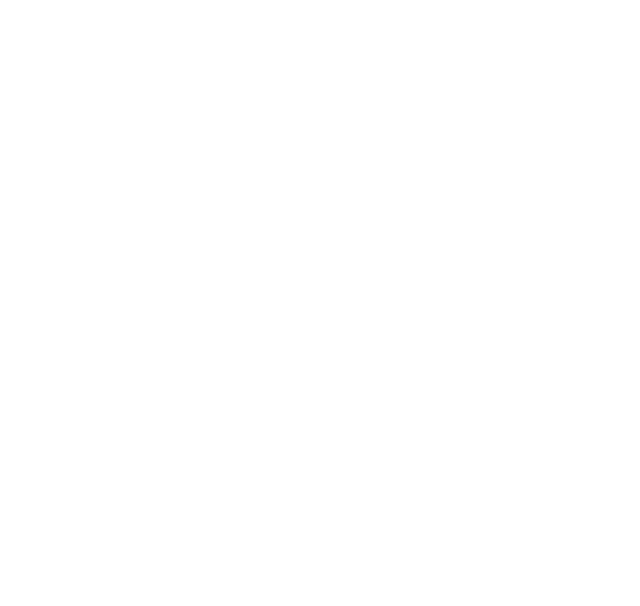
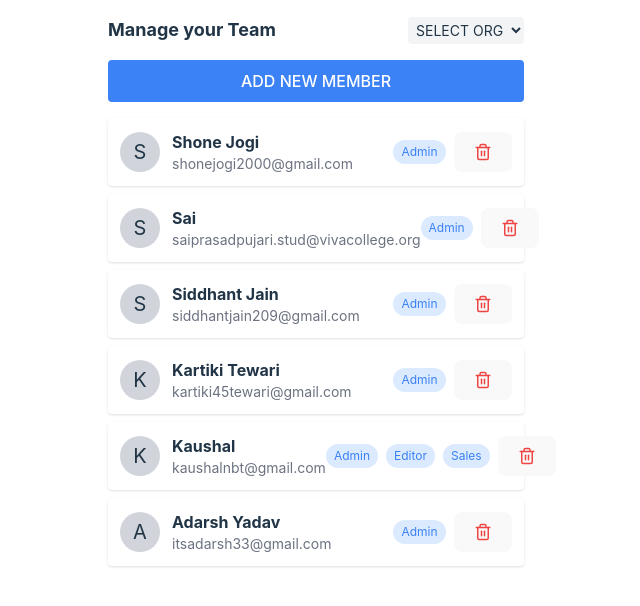
Before and after one commit to Aryan-goel/beyondchat, a React (Vite) app: page /team in a window 1280 px wide. Before the commit this address had no page. Shown: the top 606 px of the page, without its empty margins (324-964 px from the left). Built offline with nearby package versions, Linux system fonts and the light colour scheme.

Commit message:
new components

```diff
--- a/src/App.jsx
+++ b/src/App.jsx
@@ -5,6 +5,9 @@ import './App.css'
 import LandingPage from './LandingPage'
 import { BrowserRouter, Route, Routes } from 'react-router-dom'
 import ChatList from './ChatList'
+import SwitchOrganization from './Organizations'
+import LeadsList from './Leads'
+import TeamManagement from './Team'
 
 function App() {
   const [count, setCount] = useState(0)
@@ -15,6 +18,9 @@ function App() {
         <Routes>
           <Route path='/' element={<LandingPage />} />
           <Route path='/explore' element={<ChatList />} />
+          <Route path='/org' element={<SwitchOrganization />} />
+          <Route path='/leads' element={<LeadsList />} />
+          <Route path='/team' element={<TeamManagement />} />
 
         </Routes>
       </BrowserRouter>
--- /dev/null
+++ b/src/Leads.jsx
@@ -0,0 +1,49 @@
+import React from 'react';
+import { Mail, MessageCircle, Phone, FileText, Activity } from 'lucide-react';
+import Sidebar from './SideBar';
+
+const LeadCard = ({ name, location, date }) => {
+    return (
+        <div className="p-4 bg-white rounded-lg shadow-md mb-4">
+            <div className="flex justify-between items-center">
+                <div>
+                    <h2 className="text-lg font-semibold text-black">{name}</h2>
+                    <p className="text-gray-500 text-sm">{location}</p>
+                </div>
+                <div className="text-gray-400 text-sm">{date}</div>
+            </div>
+            <div className="mt-2 flex justify-around text-blue-600">
+                <Mail className="w-6 h-6" />
+                <MessageCircle className="w-6 h-6 text-green-500" />
+                <Phone className="w-6 h-6" />
+                <FileText className="w-6 h-6" />
+                <Activity className="w-6 h-6" />
+            </div>
+        </div>
+    );
+};
+
+const LeadsList = () => {
+    const leads = [
+        { name: 'hello', location: 'Lucknow, India', date: '8/30/24' },
+        { name: 'hello', location: 'Lucknow, India', date: '8/23/24' },
+        { name: 'hello', location: 'Lucknow, India', date: '8/24/24' },
+        { name: 'Adarsh Yadav', location: 'Lucknow, India', date: '8/19/24' },
+        { name: 'Adarsh Yadav', location: 'Lucknow, India', date: '8/20/24' },
+        { name: 'Adarsh Yadav', location: 'Lucknow, India', date: '8/28/24' },
+    ];
+
+    return (
+        <>
+        <Sidebar/>
+        <div className="bg-gray-100 p-4 min-h-screen">
+            <h1 className="text-xl font-bold mb-4 text-black">Leads for you</h1>
+            {leads.map((lead, index) => (
+                <LeadCard key={index} name={lead.name} location={lead.location} date={lead.date} />
+            ))}
+        </div>
+        </>
+    );
+};
+
+export default LeadsList;
--- /dev/null
+++ b/src/Organizations.jsx
@@ -0,0 +1,33 @@
+import React from 'react';
+import { Menu, PlusCircle } from 'lucide-react';
+import Sidebar from './SideBar';
+
+const SwitchOrganization = () => {
+    return (
+        <>
+            <Sidebar />
+            <div className="min-h-screen bg-white p-4 flex flex-col items-center justify-start">
+
+
+                <div className="mt-6 w-full text-center">
+                    <h2 className="text-lg font-semibold text-gray-900">Which organization do you want to manage?</h2>
+                    <div className="mt-4">
+                        <input
+                            type="text"
+                            placeholder=""
+                            className="w-full border border-gray-300 rounded-md py-2 px-4"
+                        />
+                    </div>
+                    <div className="mt-4">
+                        <button className="bg-pink-500 text-white rounded-md py-2 px-4 flex items-center justify-center">
+                            <PlusCircle size={20} className="mr-2" />
+                            ADD NEW ORG
+                        </button>
+                    </div>
+                </div>
+            </div>
+        </>
+    );
+};
+
+export default SwitchOrganization;
--- a/src/SideBar.jsx
+++ b/src/SideBar.jsx
@@ -23,22 +23,22 @@ const Sidebar = () => {
                             <Globe className="mr-2" size={18} />
                             Explore Chats
                         </Link>
-                        <a href="#" className="flex items-center text-gray-700 hover:bg-gray-100 p-2 rounded-md">
+                        <Link to="/org" className="flex items-center text-gray-700 hover:bg-gray-100 p-2 rounded-md">
                             <LayoutDashboard className="mr-2" size={18} />
                             Switch Organization
-                        </a>
-                        <a href="#" className="flex items-center text-gray-700 hover:bg-gray-100 p-2 rounded-md">
+                        </Link>
+                        <Link to="/leads" className="flex items-center text-gray-700 hover:bg-gray-100 p-2 rounded-md">
                             <Briefcase className="mr-2" size={18} />
                             Business Leads
-                        </a>
-                        <a href="#" className="flex items-center text-blue-500 hover:bg-blue-50 p-2 rounded-md">
+                        </Link>
+                        <Link to="/" className="flex items-center text-blue-500 hover:bg-blue-50 p-2 rounded-md">
                             <Monitor className="mr-2" size={18} />
                             View Mind Map
-                        </a>
-                        <a href="#" className="flex items-center text-gray-700 hover:bg-gray-100 p-2 rounded-md">
+                        </Link>
+                        <Link to="/team" className="flex items-center text-gray-700 hover:bg-gray-100 p-2 rounded-md">
                             <Users className="mr-2" size={18} />
                             Manage Team
-                        </a>
+                        </Link>
                         <a href="#" className="flex items-center text-gray-700 hover:bg-gray-100 p-2 rounded-md">
                             <Settings className="mr-2" size={18} />
                             Configure Chatbot
--- /dev/null
+++ b/src/Team.jsx
@@ -0,0 +1,88 @@
+import React from "react";
+import { Trash2 } from "lucide-react";
+
+const members = [
+    {
+        name: "Shone Jogi",
+        email: "shonejogi2000@gmail.com",
+        roles: ["Admin"],
+    },
+    {
+        name: "Sai",
+        email: "saiprasadpujari.stud@vivacollege.org",
+        roles: ["Admin"],
+    },
+    {
+        name: "Siddhant Jain",
+        email: "siddhantjain209@gmail.com",
+        roles: ["Admin"],
+    },
+    {
+        name: "Kartiki Tewari",
+        email: "kartiki45tewari@gmail.com",
+        roles: ["Admin"],
+    },
+    {
+        name: "Kaushal",
+        email: "kaushalnbt@gmail.com",
+        roles: ["Admin", "Editor", "Sales"],
+    },
+    {
+        name: "Adarsh Yadav",
+        email: "itsadarsh33@gmail.com",
+        roles: ["Admin"],
+    },
+];
+
+const TeamManagement = () => {
+    return (
+        <div className="p-4 max-w-md mx-auto">
+            <div className="flex justify-between items-center">
+                <h1 className="text-lg font-bold">Manage your Team</h1>
+                <select className="bg-gray-100 text-sm p-1 rounded">
+                    <option value="org1">SELECT ORG</option>
+                    {/* Add more options as needed */}
+                </select>
+            </div>
+
+            <button className="mt-4 w-full bg-blue-500 text-white py-2 rounded">
+                ADD NEW MEMBER
+            </button>
+
+            <div className="mt-4">
+                {members.map((member, index) => (
+                    <div
+                        key={index}
+                        className="flex items-center justify-between bg-white p-3 rounded shadow mb-2"
+                    >
+                        <div className="flex items-center">
+                            <div className="bg-gray-300 rounded-full w-10 h-10 flex items-center justify-center">
+                                {/* Avatar Icon - You can use a real avatar image here */}
+                                <span className="text-xl">{member.name[0]}</span>
+                            </div>
+                            <div className="ml-3">
+                                <p className="font-bold">{member.name}</p>
+                                <p className="text-sm text-gray-500">{member.email}</p>
+                            </div>
+                        </div>
+                        <div className="flex items-center space-x-2">
+                            {member.roles.map((role, idx) => (
+                                <span
+                                    key={idx}
+                                    className="bg-blue-100 text-blue-500 text-xs px-2 py-1 rounded-full"
+                                >
+                                    {role}
+                                </span>
+                            ))}
+                            <button className="text-red-500">
+                                <Trash2 size={18} />
+                            </button>
+                        </div>
+                    </div>
+                ))}
+            </div>
+        </div>
+    );
+};
+
+export default TeamManagement;
```
